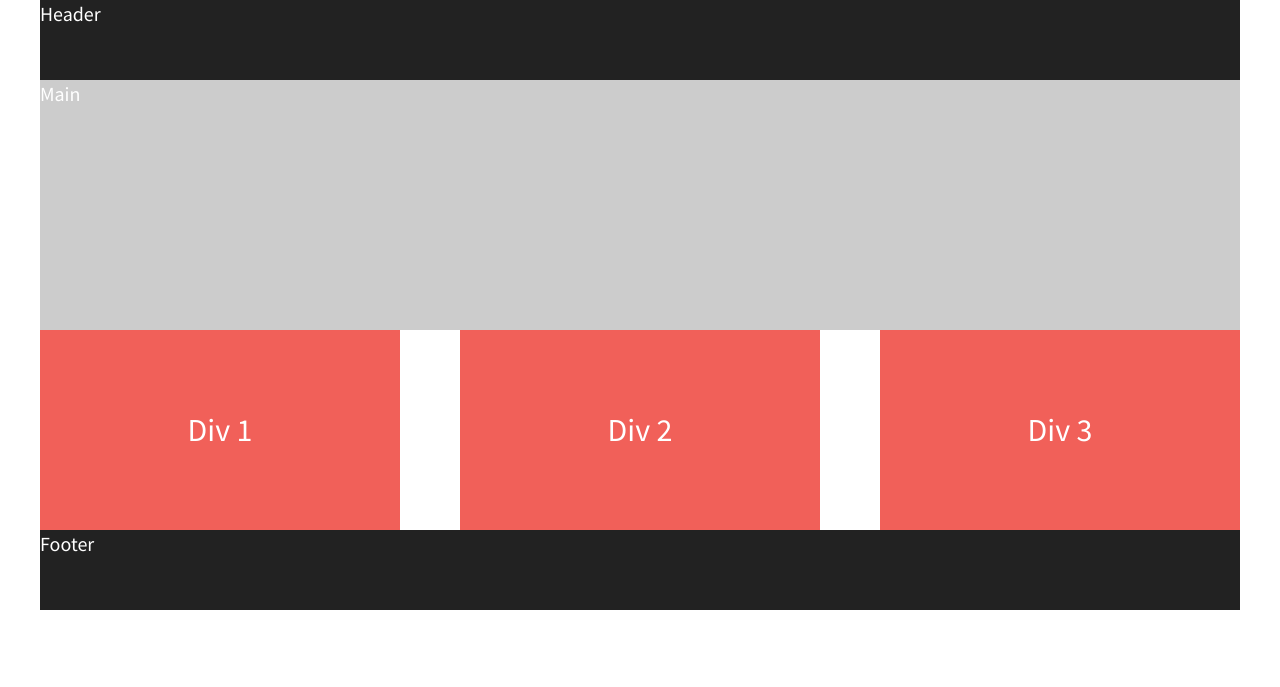
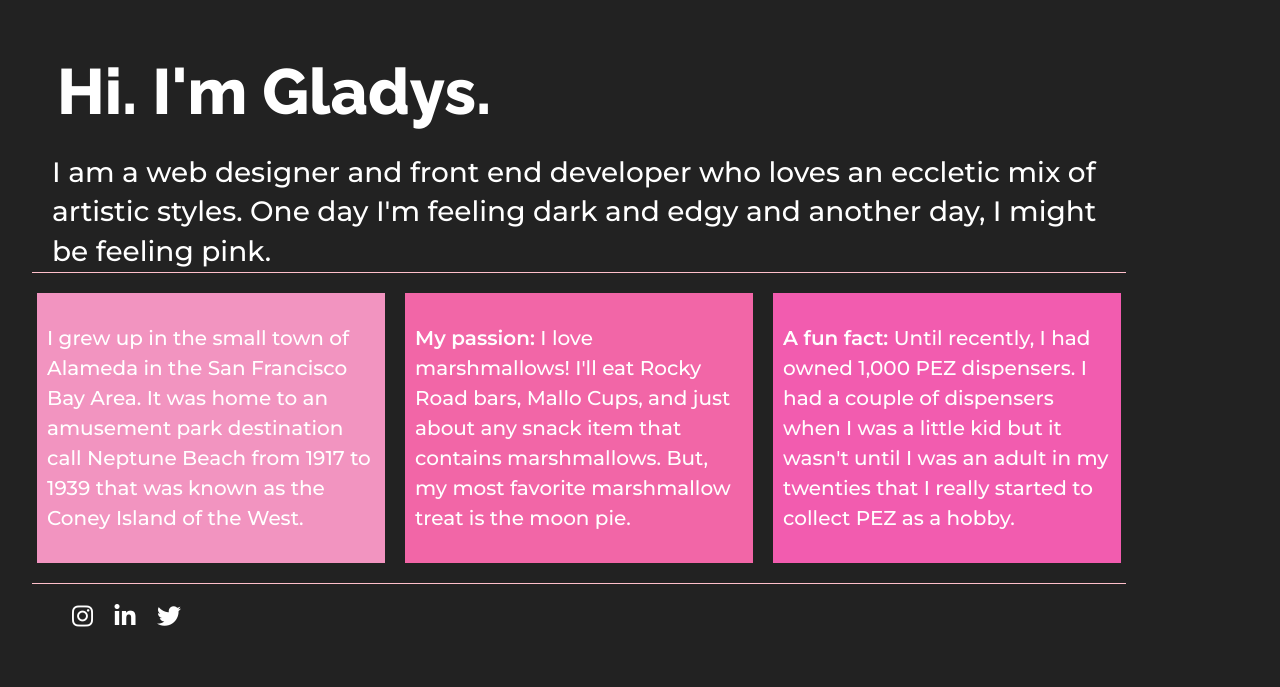
Before and after one commit to gladsbc0ding/Website-Layout-in-Flexbox, a plain HTML site: page index.html in a window 1280 px wide. Drawn offline with nearby package versions, Linux system fonts and the light colour scheme.

Commit message:
Added final content

```diff
--- a/css/main.css
+++ b/css/main.css
@@ -95,58 +95,105 @@ textarea {
    Author's custom styles
    ========================================================================== */
 
+
 html {
-  background-color: #fff;
+  background-color: #222;
+  font-size: 16px;
   height: 100%;
-  width: 100%;
 }
 
 body {
-  font-family: 'Source Sans Pro', sans-serif;
-  padding: 0 2em;
-  font-size: 1.25em;
+  font-family: 'Montserrat', sans-serif;
+  padding: 2em;
+  font-size: 1em;
   height: 100%;
   color: #fff;
 }
 
-header,
-footer {
-  background-color: #222;
-  height: 80px;
-  width: 100%;
+header {
+
+     font-family: 'Raleway', sans-serif;
+     font-size: 4em;
+     height: 100px;
+     width: 100%;
+     display: flex;
+     justify-content: flex-start;
+     align-items: center;
+     padding: 10px 25px;
+
 }
 
 main {
-  background-color: #ccc;
-  height: 250px;
-  width: 100%;
+     height: 100px;
+     width: 100%;
+     display: flex;
+     justify-content: flex-start;
+     align-items: center;
+     padding: 10px 20px;
+     font-size: 1.75em;
+     border-bottom: solid 1px pink;
 }
 
-header,
-footer,
-main {
+.wrapper {
+  /*add display:flex and set justify-content to space-between*/
+  font-weight: 500;
+  width: 90%;
+  display: flex;
+  justify-content: space-between;
+ align-items: center;
+ flex-flow: row wrap;
+}
+
+.div-1, .div-2, .div-3 {
+  /*give the divs a width of 30%, add display:flex, set justify-content and align-items to center*/
+  color: #fff;
+  line-height: 1.5em;
+  font-size: 1.25em;
+  height: 250px;
+  width: 30%;
+  display: flex;
+  justify-content: center;
+  align-items: center;
+  padding: 10px 10px;
+  margin: 20px 5px;
+}
+
+.div-1 {
+     background-color: #f294c0;
+
+}
+.div-2 {
+     background-color: #f266a7;
+     flex-shrink: 5;
+}
+
+.div-3 {
+     background-color: #f25caf;
+}
+
+footer {
+     height: 100px;
+     width: 100%;
+     display: flex;
+     justify-content: flex-start;
+     align-items: flex-start;
+     border-top: solid 1px pink;
 
 }
 
-.flex-container {
-     display: flex;
-     justify-content: space-between;
-     align-items: center;
-     flex-flow: row wrap;
-
+footer ul {
+     margin-left: 0;
 }
 
-.flex-items {
-  color: #fff;
-  line-height: 1.5em;
-  font-size: 1.6em;
-  background-color: #f16059;
-  width: 30%;
-  height: 200px;
-  display: flex;
-  justify-content: center;
-  align-items: center;
+footer ul li {
+     display: inline;
+     font-size: 1.5em;
+     font-weight: 300;
+     margin-left: 0;
+}
 
+footer i {
+     padding-right: 15px;
 }
 
 /* ==========================================================================
@@ -228,18 +275,6 @@ main {
    These examples override the primary ('mobile first') styles.
    Modify as content requires.
    ========================================================================== */
-
-/* If you'd like to try a different layout on Desktop and larger screens: */
-@media (min-width: 1200px) {
-  #div-1,
-  #div-2{
-      /* set your flex value to 1 50% */
-  }
-
-  #div-3 {
-    /* set your flex value to 1 100% */
-  }
-}
 
 @media print,
        (-webkit-min-device-pixel-ratio: 1.25),
--- a/index.html
+++ b/index.html
@@ -3,7 +3,7 @@
     <head>
         <meta charset="utf-8">
         <meta http-equiv="x-ua-compatible" content="ie=edge">
-        <title></title>
+        <title>Make me into a grid!</title>
         <meta name="description" content="">
         <meta name="viewport" content="width=device-width, initial-scale=1">
 
@@ -13,27 +13,35 @@
         <link rel="stylesheet" href="css/normalize.css">
         <link rel="stylesheet" href="css/main.css">
         <script src="js/vendor/modernizr-2.8.3.min.js"></script>
-        <link href="https://fonts.googleapis.com/css?family=Lora|Source+Sans+Pro:400,700" rel="stylesheet">
+       <link href="https://fonts.googleapis.com/css2?family=Montserrat:wght@500;600&family=Raleway:wght@800&display=swap" rel="stylesheet">
+       <script src="https://kit.fontawesome.com/36770f768a.js" crossorigin="anonymous"></script>
     </head>
     <body>
         <!--[if lt IE 8]>
             <p class="browserupgrade">You are using an <strong>outdated</strong> browser. Please <a href="http://browsehappy.com/">upgrade your browser</a> to improve your experience.</p>
         <![endif]-->
 
-        <!-- Add your site or application content here -->
-        <section class="flex-container">
-            <header>Header</header>
-            <main>Main</main>
-            <div id="div-1" class="flex-items">
-                Div 1
+        <section class="wrapper">
+             <header>Hi. I'm Gladys. </header>
+               <main>
+                    <p>I am a web designer and front end developer who loves an eccletic mix of artistic styles. One day I'm feeling dark and edgy and another day, I might be feeling pink.</p>
+               </main>
+            <div class="div-1">
+               <p>I grew up in the small town of Alameda in  the San Francisco Bay Area. It was home to an amusement park destination call Neptune Beach from 1917 to 1939 that was known as the Coney Island of the West. </p>
             </div>
-            <div id="div-2" class="flex-items">
-                Div 2
+            <div class="div-2">
+               <p><strong>My passion: </strong>I love marshmallows! I'll eat Rocky Road bars, Mallo Cups, and just about any snack item that contains marshmallows. But, my most favorite marshmallow treat is the moon pie.</p>
             </div>
-            <div id="div-3" class="flex-items">
-                Div 3
+            <div class="div-3">
+               <p> <strong>A fun fact: </strong>Until recently, I had owned 1,000 PEZ dispensers. I had a couple of dispensers when I was a little kid but it wasn't until I was an adult in my twenties that I really started to collect PEZ as a hobby.</p>
             </div>
-            <footer>Footer</footer>
+            <footer>
+                 <ul>
+                      <li><i class="fab fa-instagram"></i> </li>
+                      <li><i class="fab fa-linkedin-in"></i> </li>
+                      <li><i class="fab fa-twitter"></i> </li>
+                 </ul>
+           </footer>
         </section>
 
         <script src="https://ajax.googleapis.com/ajax/libs/jquery/1.11.3/jquery.min.js"></script>
```
